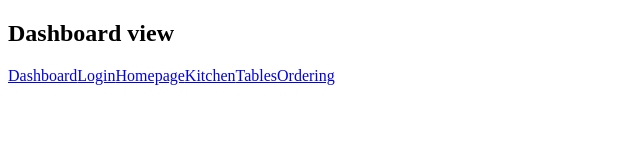
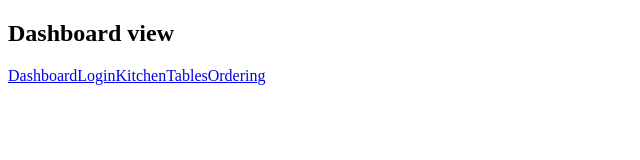
Before and after one commit to butterfly-123/pizzeria-portal, a React (Create React App) app: page / in a window 1280 px wide. Shown: the top 160 px of the page, without its empty margins (0-640 px from the left). Built offline with nearby package versions, Linux system fonts and the light colour scheme.

Commit message:
Add new components in Tables and Ordering

```diff
--- a/src/components/layout/PageNav/PageNav.js
+++ b/src/components/layout/PageNav/PageNav.js
@@ -6,7 +6,6 @@ const PageNav = () =>
     <nav>
       <NavLink exact to={`${process.env.PUBLIC_URL}/`} activeClassName='active'>Dashboard</NavLink>
       <NavLink to={`${process.env.PUBLIC_URL}/login`} activeClassName='active'>Login</NavLink>
-      <NavLink to={`${process.env.PUBLIC_URL}/homepage`} activeClassName='active'>Homepage</NavLink>
       <NavLink to={`${process.env.PUBLIC_URL}/kitchen`} activeClassName='active'>Kitchen</NavLink>
       <NavLink to={`${process.env.PUBLIC_URL}/tables`} activeClassName='active'>Tables</NavLink>
       <NavLink to={`${process.env.PUBLIC_URL}/ordering`} activeClassName='active'>Ordering</NavLink>
```
